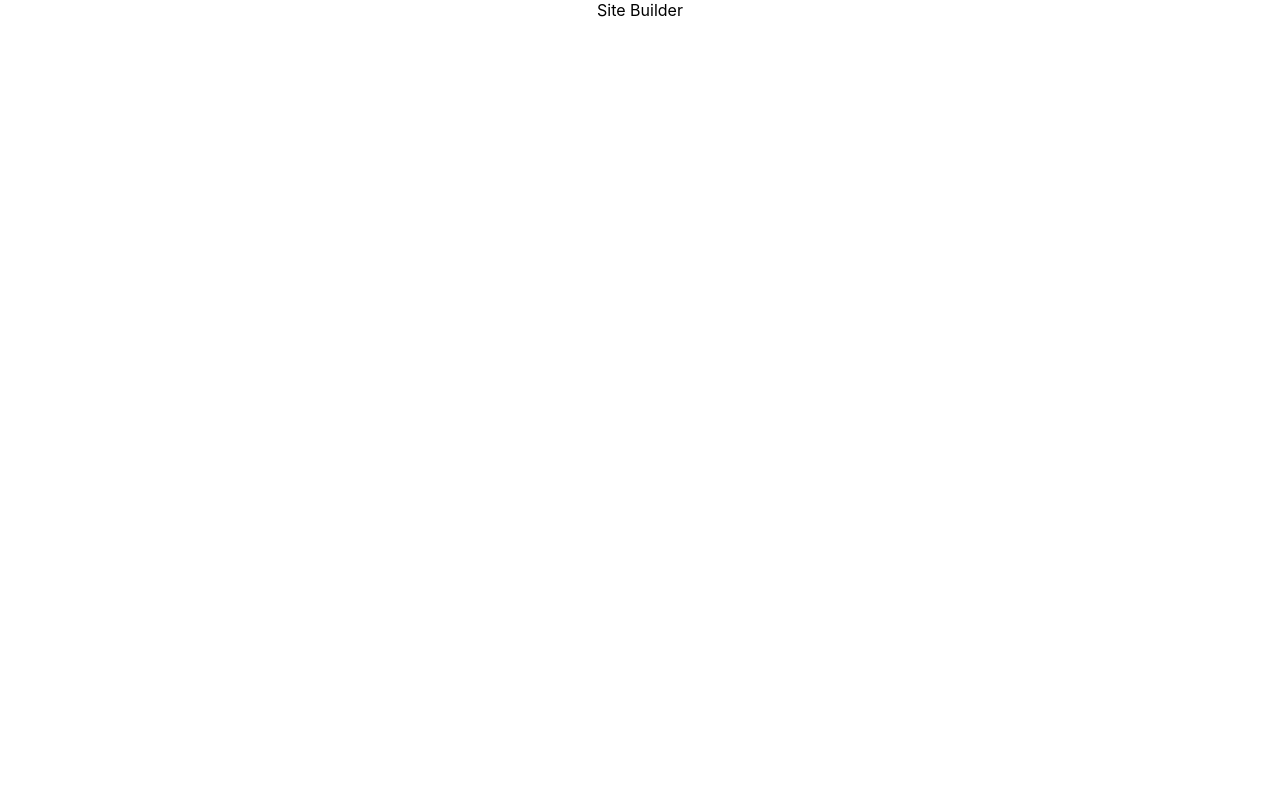
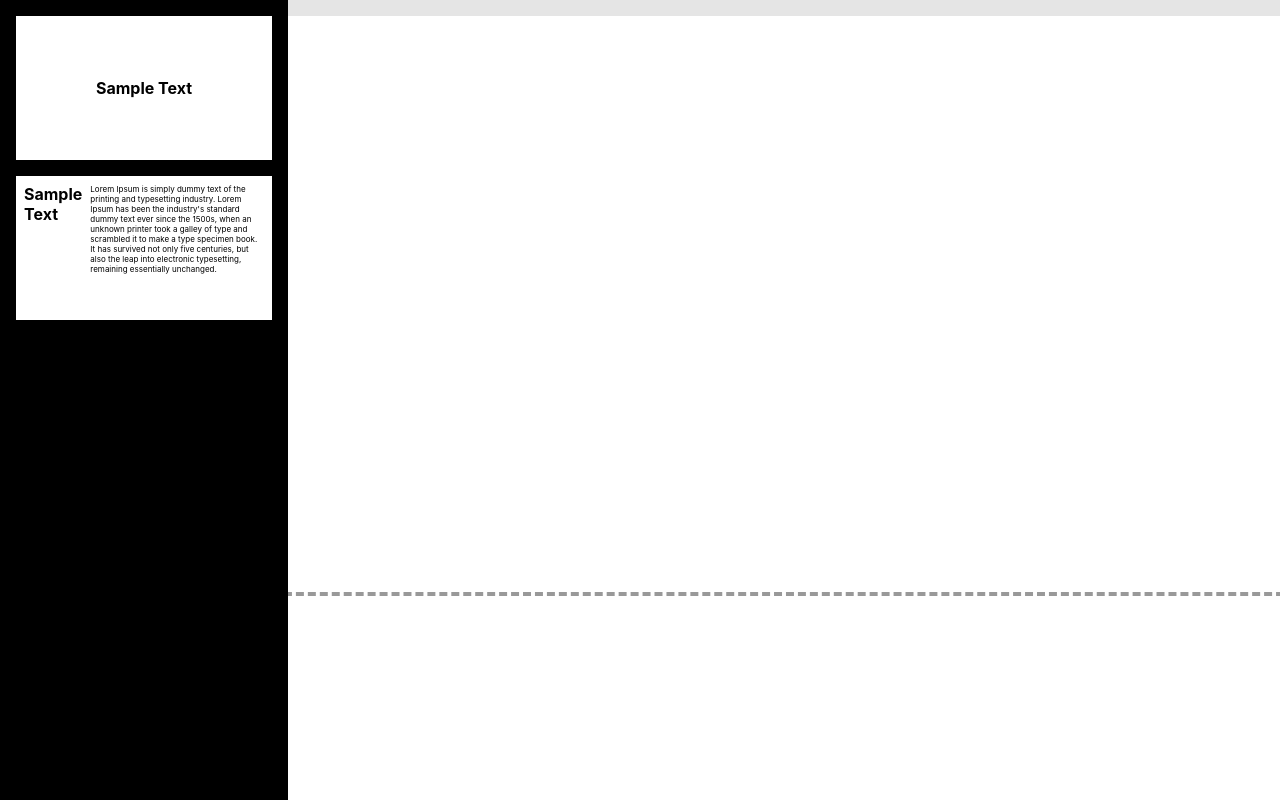
Before and after one commit to hanifaudah/sitebuilder-prototype, a React (Create React App) app: page / in a window 1280 px wide. Built offline with nearby package versions, Linux system fonts and the light colour scheme.

Commit message:
init basic UI

```diff
--- a/package.json
+++ b/package.json
@@ -6,9 +6,11 @@
     "@testing-library/jest-dom": "^5.16.4",
     "@testing-library/react": "^13.3.0",
     "@testing-library/user-event": "^13.5.0",
+    "grapesjs": "^0.19.4",
     "react": "^18.2.0",
     "react-dom": "^18.2.0",
     "react-scripts": "5.0.1",
+    "styled-components": "^5.3.5",
     "web-vitals": "^2.1.4"
   },
   "scripts": {
--- a/src/components/SiteBuilder.js
+++ b/src/components/SiteBuilder.js
@@ -1,10 +1,76 @@
+import { useState } from 'react'
 import styled from 'styled-components'
+import Layout1 from './layouts/Layout1'
+import Layout2 from './layouts/Layout2'
 
-const CSS = styled.div``
+const CSS = styled.div`
+display: flex;
+
+#layouts {
+  background: black;
+  height: 100vh;
+  width: max-content;
+  box-sizing: border-box;
+  padding: 1em;
+  display: flex;
+  flex-direction: column;
+  gap: 1em;
+}
+
+#workspace {
+  background: rgba(0, 0, 0, .1);
+  display: flex;
+  flex-direction: column;
+  align-items: center;
+  box-sizing: border-box;
+  height: 100vh;
+  width: 100%;
+  overflow-y: scroll;
+  padding: 1em;
+
+  #workspace-content {
+    height: max-content;
+
+    & div + div {
+      border-top: 4px dashed rgba(0, 0, 0, .4);
+    }
+  }
+}
+`
+
+const LayoutContainer = styled.div`
+width: 16em;
+height: 9em;
+
+& * {
+  font-size: 0.5em;
+}
+`
+
+const PageCSS = styled.div`
+width: 16em;
+height: 9em;
+font-size: 4em;
+background: white;
+`
+
+const Page = ({ content }) => {
+  return <PageCSS></PageCSS>
+}
 
 const SiteBuilder = () => {
+  const [pages, setPages] = useState([{}, {}])
+
   return <CSS>
-    Site Builder
+    <div id="layouts">
+      <LayoutContainer><Layout1/></LayoutContainer>
+      <LayoutContainer><Layout2/></LayoutContainer>
+    </div>
+    <div id="workspace">
+      <div id="workspace-content">
+        {pages.map(pageContent => <Page content={pageContent}/>)}
+      </div>
+    </div>
   </CSS>
 }
 
--- /dev/null
+++ b/src/components/layouts/Layout1.js
@@ -0,0 +1,35 @@
+import React from 'react'
+import styled from 'styled-components'
+
+const CSS = styled.div`
+display: flex;
+justify-content: center;
+align-items: center;
+width: 100%;
+height: 100%;
+background: white;
+box-sizing: border-box;
+padding: 1em;
+
+h1 {
+  font-size: 2em;
+  font-weight: bold;
+}
+`
+
+class Layout1 extends React.Component {
+  constructor() {
+    super();
+    this.state = {
+      id: '2757b072-a5c4-4f1d-8b9d-13f24c64fa28',
+      header: 'Sample Text'
+    };
+  }
+  render() {
+    return <CSS>
+      <h1>{this.state.header}</h1>
+    </CSS>
+  }
+}
+
+export default Layout1
--- /dev/null
+++ b/src/components/layouts/Layout2.js
@@ -0,0 +1,44 @@
+import React from 'react'
+import styled from 'styled-components'
+
+const CSS = styled.div`
+display: flex;
+justify-content: space-between;
+width: 100%;
+height: 100%;
+background: white;
+box-sizing: border-box;
+padding: 1em;
+gap: 1em;
+
+h1 {
+  text-align: left;
+  margin: 0;
+  font-size: 2em;
+}
+
+p {
+  text-align: left;
+  margin: 0;
+  font-size: 1em;
+}
+`
+
+class Layout2 extends React.Component {
+  constructor() {
+    super();
+    this.state = {
+      id: '47396e61-ce36-4ba5-8e7e-a0d20b11513b',
+      header: 'Sample Text',
+      paragraph: `Lorem Ipsum is simply dummy text of the printing and typesetting industry. Lorem Ipsum has been the industry's standard dummy text ever since the 1500s, when an unknown printer took a galley of type and scrambled it to make a type specimen book. It has survived not only five centuries, but also the leap into electronic typesetting, remaining essentially unchanged.`
+    };
+  }
+  render() {
+    return <CSS>
+      <h1>{this.state.header}</h1>
+      <p>{this.state.paragraph}</p>
+    </CSS>
+  }
+}
+
+export default Layout2
```
Also changed, not shown: 1 other file (tests, documents, lock files or other folders).
